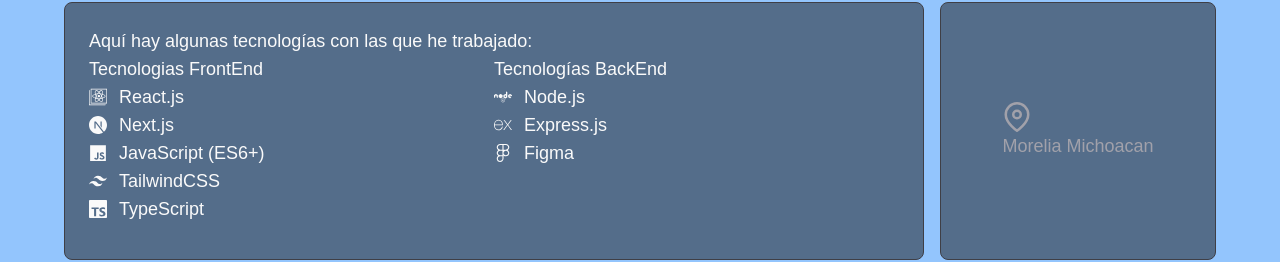
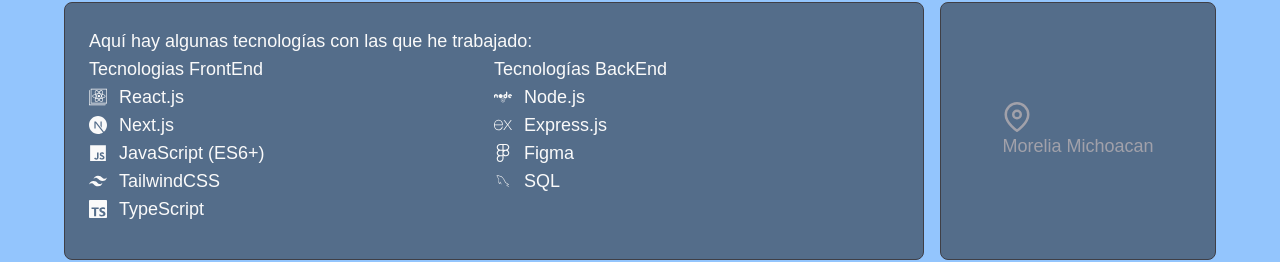
Before and after one commit to Abby25CE/portafolio, a Next.js app: page / in a window 1280 px wide. Shown: the part 1332-1594 px from the top of the page. Built offline with nearby package versions, Linux system fonts and the light colour scheme.

Commit message:
Update index.tsx

```diff
--- a/src/Me/index.tsx
+++ b/src/Me/index.tsx
@@ -18,6 +18,7 @@
 import { FaFigma, FaNode } from "react-icons/fa";
 import ButtonH from "@/containers/Button";
 import { Footer } from "@/containers/Footer";
+import { DiMysql } from "react-icons/di";
 
 export const RevealBento = () => {
   return (
@@ -396,6 +397,10 @@
             <FaFigma />
             Figma
           </li>
+          <li className="flex items-center gap-3">
+            <DiMysql />
+            SQL
+          </li>
         </ul>
       </div>
     </div>
```
